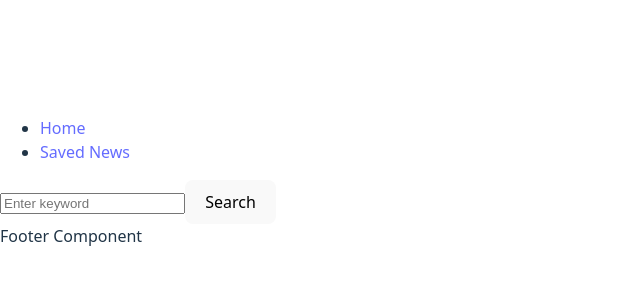
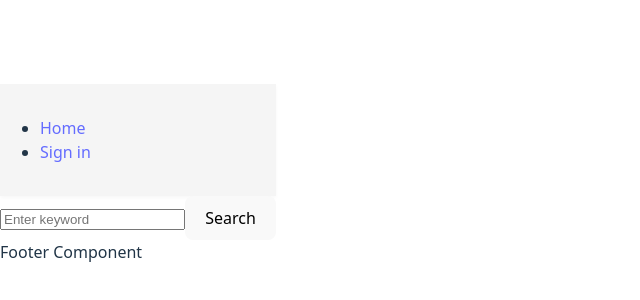
Before and after one commit to Bdotgo17/final-project, a React (Vite) app: page / in a window 1280 px wide. Shown: the part 226-526 px from the top of the page, without its empty margins (0-640 px from the left). Built offline with nearby package versions, Linux system fonts and the light colour scheme.

Commit message:
sign in , saved articles

```diff
--- a/src/components/App/App.jsx
+++ b/src/components/App/App.jsx
@@ -1,7 +1,7 @@
 import "./App.css";
 import { BrowserRouter as Router, Routes, Route } from "react-router-dom";
 
-import Navigation from "../Navigation/Navigation";
+import Header from "../Header/Header";
 import Main from "../Main/Main";
 import Footer from "../Footer/Footer";
 import SavedNews from "../../pages/SavedNews";
@@ -14,6 +14,8 @@ function App() {
   const [loading, setLoading] = useState(false);
   const [error, setError] = useState("");
   const [showCount, setShowCount] = useState(3);
+
+  const showSavedLink = articles.length > 0;
 
   async function handleSearch(query) {
     if (!query) {
@@ -48,7 +50,7 @@ function App() {
   return (
     <Router>
       <div className="App">
-        <Navigation />
+        <Header showSavedLink={showSavedLink} /> {/* Pass the prop here */}
         <Routes>
           <Route
             path="/"
--- a/src/components/Header/Header.css
+++ b/src/components/Header/Header.css
@@ -1,3 +1,9 @@
-.Header {
-  /* Header styles go here */
+.header {
+  width: 100%;
+  padding: 1rem 0;
+  background: #f5f5f5;
+  display: flex;
+  justify-content: flex-start;
+  align-items: center;
+  box-shadow: 0 2px 4px rgba(0,0,0,0.03);
 }
--- a/src/components/Header/Header.jsx
+++ b/src/components/Header/Header.jsx
@@ -1,7 +1,13 @@
+import React from "react";
 import "./Header.css";
+import Navigation from "../Navigation/Navigation";
 
-function Header() {
-  return <header className="Header">Header</header>;
+function Header({ showSavedLink }) {
+  return (
+    <header className="header">
+      <Navigation showSavedLink={showSavedLink} />
+    </header>
+  );
 }
 
 export default Header;
--- a/src/components/Navigation/Navigation.jsx
+++ b/src/components/Navigation/Navigation.jsx
@@ -1,15 +1,20 @@
 import "./Navigation.css";
 import { Link } from "react-router-dom";
 
-function Navigation() {
+function Navigation({ showSavedLink }) {
   return (
     <nav className="Navigation">
       <ul>
         <li>
           <Link to="/">Home</Link>
         </li>
+        {showSavedLink && (
+          <li>
+            <Link to="/saved-news">Saved Articles</Link>
+          </li>
+        )}
         <li>
-          <Link to="/saved-news">Saved News</Link>
+          <Link to="/signin">Sign in</Link>
         </li>
       </ul>
     </nav>
--- a/src/utils/newsApi.js
+++ b/src/utils/newsApi.js
@@ -1,11 +1,11 @@
 // Utility for interacting with the News API
 
 const newsApiBaseUrl =
-  process.env.NODE_ENV === "production"
+  import.meta.env.MODE === "production"
     ? "https://nomoreparties.co/news/v2/everything"
     : "https://newsapi.org/v2/everything";
 
-const apiKey = "YOUR_NEWS_API_KEY"; // Replace with your actual API key
+const apiKey = import.meta.env.VITE_NEWS_API_KEY;
 
 export async function fetchNews(query) {
   if (!query) {
```
Also changed, not shown: 1 other file (tests, documents, lock files or other folders).
